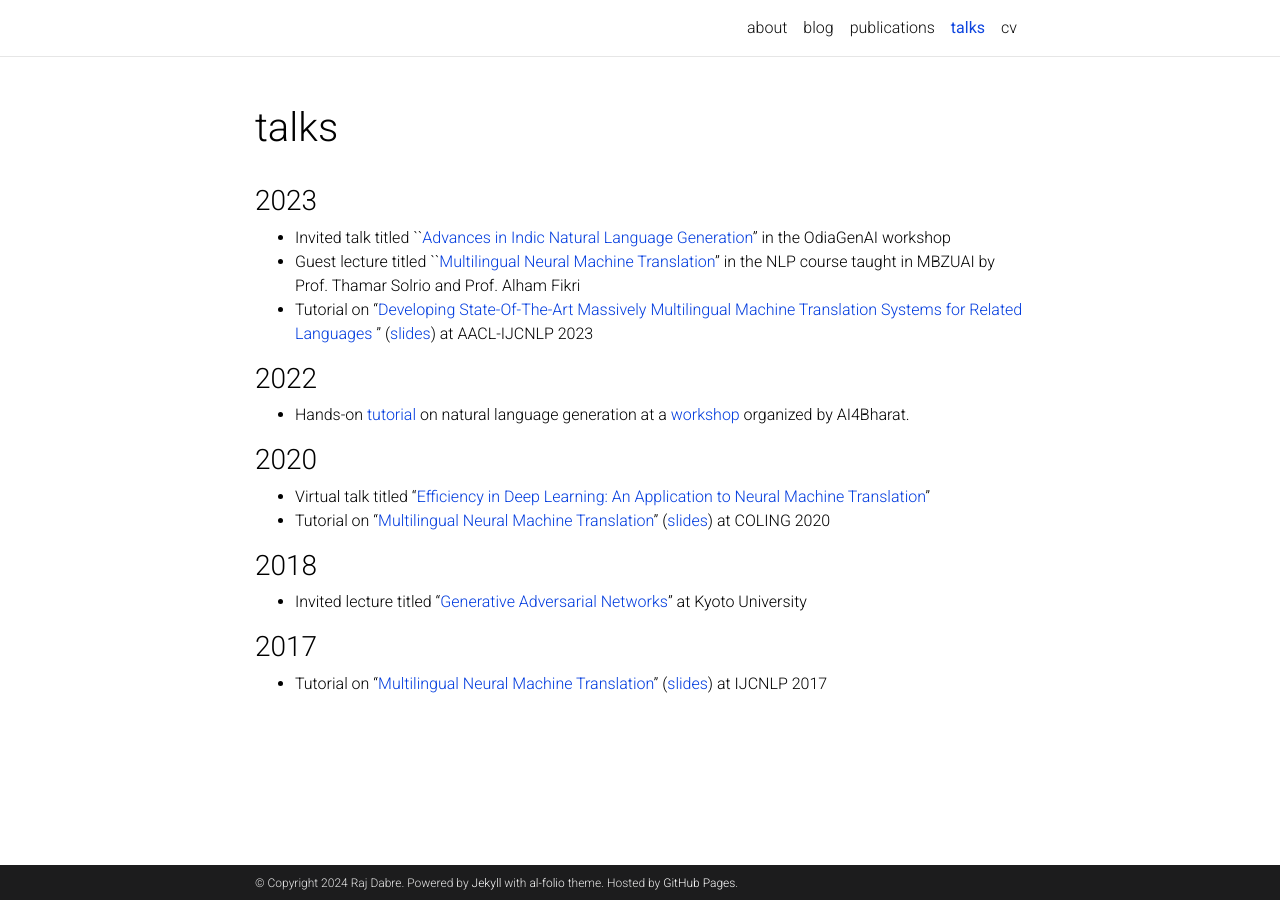
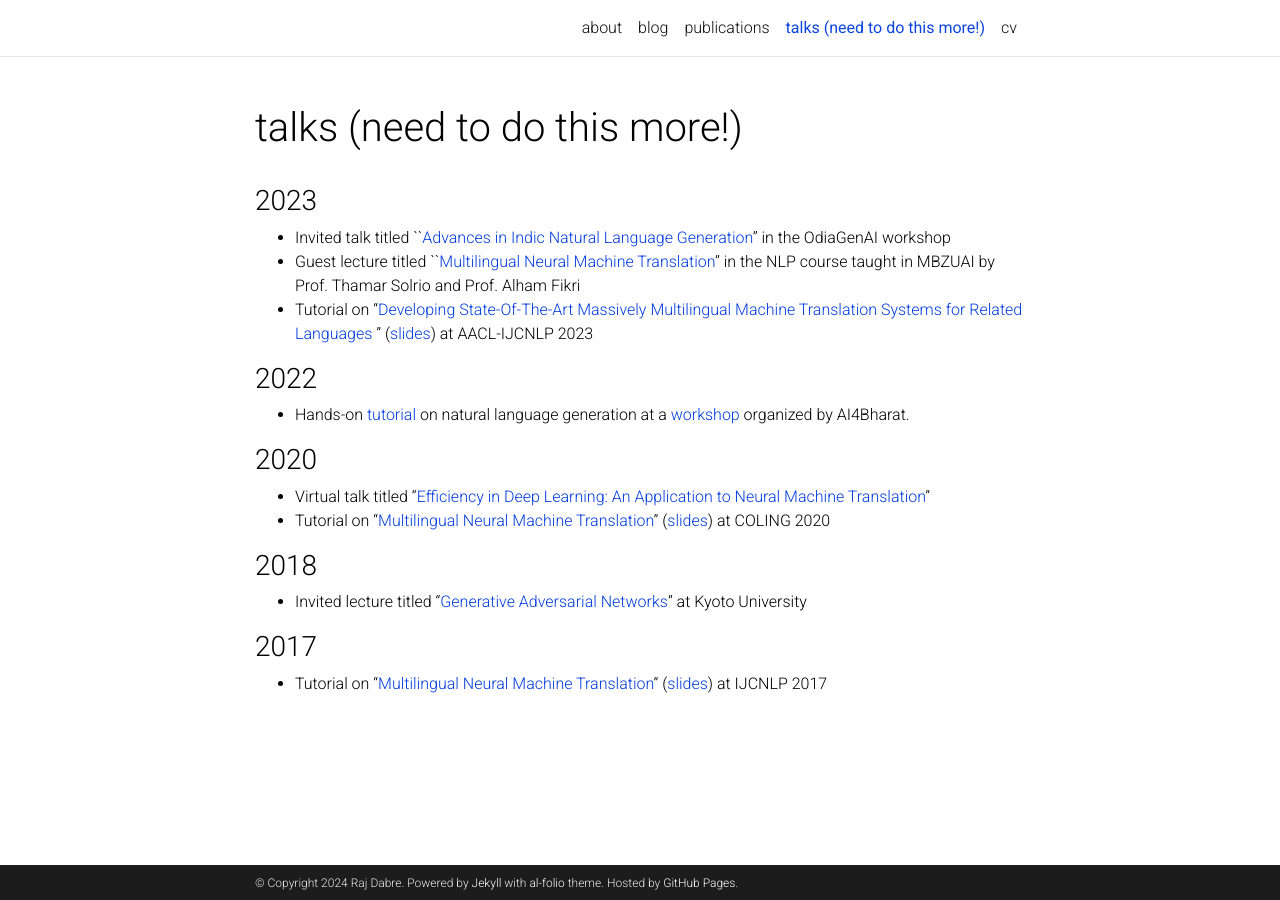
Before and after one commit to prajdabre/prajdabre.github.io, a Jekyll site: the page built from _pages/talks and teaching.md, in a window 1280 px wide. Built offline with Jekyll 4.4.1, drawn with Linux system fonts in a browser that asks for light colours; comment, search, counter and statistics services are not loaded; a style sheet for code colours, icons or effects is not loaded.

Commit message:
Update talks and teaching.md

```diff
--- a/_pages/talks and teaching.md
+++ b/_pages/talks and teaching.md
@@ -1,6 +1,6 @@
 ---
 layout: page
-title: talks
+title: talks (need to do this more!)
 permalink: /talks/
 description: ''
 nav: true
```
